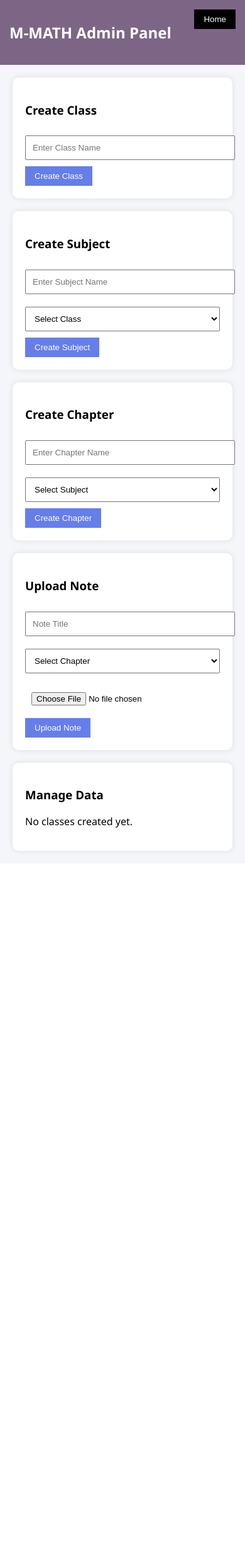
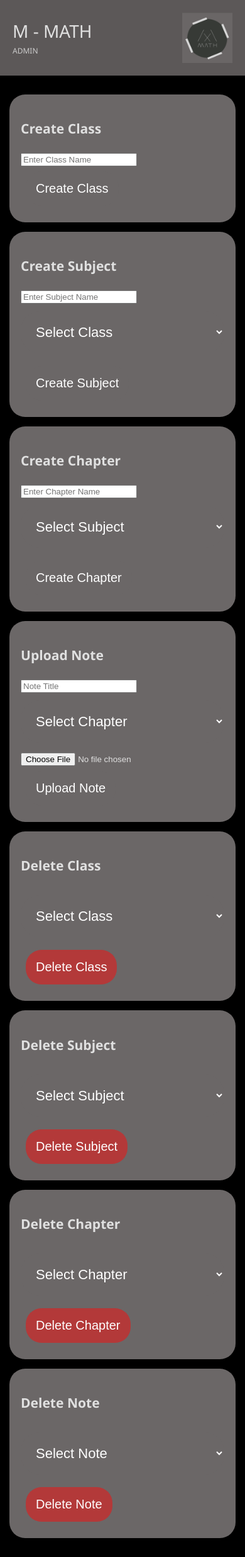
Before and after one commit to Vidhi4401/M-MATH, a FastAPI app: page /admin in a window 390 px wide. Shown: the whole page at 63% size. Before the commit the page ends 1358 px from the top, so only its background shows below. Run offline with FastAPI, Linux system fonts and the light colour scheme.

Commit message:
Merge remote repository

```diff
--- a/static/dashboard.css
+++ b/static/dashboard.css
@@ -1,92 +1,382 @@
+/* GLOBAL */
+
 body{
 
+margin:0;
 font-family:Segoe UI;
-margin:0;
-background:#f4f6f9;
+
+background:black;
+
+color:#e0e0e0;
 
 }
 
+
+/* NAVBAR */
+
 .navbar{
 
-background:#381343a1;
+background:#5c5858;
+
+padding:20px;
+
+display:flex;
+
+justify-content:space-between;
+
+align-items:center;
+
+}
+
+
+.nav-left h2{
+
+margin:0;
+
+font-size:28px;
+
+font-weight:300;
+
+}
+
+
+.role{
+
+font-size:12px;
+
+color:#ccc;
+
+}
+
+
+/* BIG LOGO */
+
+.nav-logo{
+
+width:80px;
+
+height:80px;
+
+}
+
+
+/* CONTAINER */
+
+.container{
+
+max-width:500px;
+
+margin:auto;
+
+padding:20px;
+
+}
+
+
+/* DROPDOWNS */
+
+select{
+
+width:100%;
+
+padding:18px;
+
+margin:12px 0;
+
+border-radius:40px;
+
+border:none;
+
+background:#6b6767;
+
 color:white;
+
+font-size:18px;
+
+}
+
+
+/* CARD */
+
+.card{
+
+background:#6b6767;
+
+padding:18px;
+
+margin:15px 0;
+
+border-radius:40px;
+
+}
+
+
+/* BUTTONS */
+
+button{
+
+padding:10px 25px;
+
+margin:8px;
+
+border-radius:25px;
+
+border:none;
+
+background:#6b6767;
+
+color:white;
+
+font-size:16px;
+
+cursor:pointer;
+
+}
+
+
+button:hover{
+
+background:#888;
+
+}
+
+
+/* DELETE BUTTON */
+
+.delete{
+
+background:#b33939;
+
+}
+
+
+/* NOTE ITEMS */
+
+.note{
+
+background:#6b6767;
+
 padding:15px;
 
-display:flex;
-justify-content:space-between;
+margin:10px 0;
+
+border-radius:25px;
+
+}
+
+
+/* RESPONSIVE */
+
+@media(max-width:768px){
+
+.nav-logo{
+
+width:60px;
+
+height:60px;
 
 }
 
 .container{
 
-padding:20px;
-
-display:grid;
-grid-template-columns:repeat(auto-fit,minmax(300px,1fr));
-gap:20px;
+padding:10px;
 
 }
 
-.card{
+select{
 
-background:white;
-padding:20px;
-border-radius:10px;
-
-box-shadow:0 0 10px rgba(0,0,0,0.1);
+font-size:16px;
 
 }
 
-input, select{
+}
+/* =========================
+   STUDENT MOBILE SIZE FIX
+========================= */
 
-width:100%;
-padding:10px;
-margin:10px 0;
+@media (max-width:768px){
+
+/* make container full width */
+
+.container{
+
+max-width:100%;
+
+padding:15px;
+
+}
+
+
+/* increase dropdown size */
+
+select{
+
+font-size:20px;
+
+padding:18px;
+
+border-radius:30px;
+
+}
+
+
+/* increase buttons */
+
+button{
+
+font-size:18px;
+
+padding:14px 20px;
+
+border-radius:25px;
+
+}
+
+
+/* increase card size */
+
+.card{
+
+font-size:18px;
+
+padding:18px;
+
+border-radius:25px;
+
+}
+
+
+/* increase navbar text */
+
+.nav-left h2{
+
+font-size:26px;
+
+}
+
+
+/* increase logo size */
+
+.nav-logo{
+
+width:70px;
+
+height:70px;
+
+}
+
+
+/* increase notes text */
+
+.note{
+
+font-size:18px;
+
+padding:18px;
+
+}
+
+}
+
+
+/* EXTRA SMALL PHONES */
+
+@media (max-width:480px){
+
+select{
+
+font-size:22px;
+
+padding:20px;
 
 }
 
 button{
 
-padding:8px 15px;
-background:#667eea;
-color:white;
-border:none;
-cursor:pointer;
+font-size:20px;
+
+padding:16px;
 
 }
 
-.delete{
+.nav-left h2{
 
-background:red;
+font-size:28px;
 
 }
 
-.item{
+.nav-logo{
 
-margin-top:10px;
+width:80px;
+
+height:80px;
 
 }
 
-.sub-item{
+}
+/* DATA TABLE */
 
-margin-left:15px;
+.data-table{
+
+width:100%;
+
+border-collapse:collapse;
+
+margin-top:15px;
+
+background:#6b6767;
+
+border-radius:15px;
+
+overflow:hidden;
 
 }
 
-.chapter{
+.data-table th{
 
-margin-left:30px;
+background:#5c5858;
+
+padding:12px;
+
+text-align:left;
+
+font-size:16px;
 
 }
 
-.note{
+.data-table td{
 
-margin-left:45px;
+padding:10px;
+
+border-bottom:1px solid rgba(255,255,255,0.1);
+
+font-size:15px;
 
 }
 
-.logout{
+.data-table tr:hover{
 
-background:black;
+background:#7a7676;
 
 }
+
+
+/* MOBILE TABLE FIX */
+
+@media(max-width:768px){
+
+.data-table{
+
+font-size:14px;
+
+}
+
+.data-table button{
+
+padding:6px 10px;
+
+font-size:14px;
+
+}
+
+}
--- a/templates/admin.html
+++ b/templates/admin.html
@@ -11,16 +11,20 @@
 </head>
 
 <body>
-
 <div class="navbar">
 
-<h2>M-MATH Admin Panel</h2>
+<div class="nav-left">
 
-<a href="/">
-<button class="logout">Home</button>
-</a>
+<h2>M - MATH</h2>
+<span class="role">ADMIN</span>
 
 </div>
+
+<img src="/static/logo.png" class="nav-logo">
+
+</div>
+
+
 
 
 <div class="container">
@@ -143,87 +147,138 @@
 </div>
 
 
-<!-- EXISTING DATA -->
+
+
+<!-- DELETE CLASS CARD -->
 
 <div class="card">
 
-<h3>Manage Data</h3>
+<h3>Delete Class</h3>
 
-{% if classes|length == 0 %}
+<form method="get" action="" onsubmit="this.action='/delete-class/' + this.class_id.value">
 
-<p>No classes created yet.</p>
+<select name="class_id" required>
 
-{% endif %}
+<option value="">Select Class</option>
 
 {% for c in classes %}
-
-<div class="item">
-
-<h4>
-
+<option value="{{c.id}}">
 {{c.name}}
-
-<a href="/delete-class/{{c.id}}">
-<button class="delete">Delete</button>
-</a>
-
-</h4>
-
-
-{% for s in c.subjects %}
-
-<div class="sub-item">
-
-<b>{{s.name}}</b>
-
-<a href="/delete-subject/{{s.id}}">
-<button class="delete">Delete</button>
-</a>
-
-{% for ch in s.chapters %}
-
-<div class="chapter">
-
-{{ch.name}}
-
-<a href="/delete-chapter/{{ch.id}}">
-<button class="delete">Delete</button>
-</a>
-
-{% for n in ch.notes %}
-
-<div class="note">
-
-{{n.title}}
-
-<a href="/view/{{n.filename}}" target="_blank">
-<button>View</button>
-</a>
-
-<a href="/delete-note/{{n.id}}">
-<button class="delete">Delete</button>
-</a>
-
-</div>
-
+</option>
 {% endfor %}
 
-</div>
+</select>
 
-{% endfor %}
+<button type="submit" class="delete">
+Delete Class
+</button>
 
-</div>
-
-{% endfor %}
-
-</div>
-
-{% endfor %}
+</form>
 
 </div>
 
 
+
+<!-- DELETE SUBJECT CARD -->
+
+<div class="card">
+
+<h3>Delete Subject</h3>
+
+<form method="get" action="" onsubmit="this.action='/delete-subject/' + this.subject_id.value">
+
+<select name="subject_id" required>
+
+<option value="">Select Subject</option>
+
+{% for c in classes %}
+{% for s in c.subjects %}
+<option value="{{s.id}}">
+{{c.name}} - {{s.name}}
+</option>
+{% endfor %}
+{% endfor %}
+
+</select>
+
+<button type="submit" class="delete">
+Delete Subject
+</button>
+
+</form>
+
 </div>
+
+
+
+<!-- DELETE CHAPTER CARD -->
+
+<div class="card">
+
+<h3>Delete Chapter</h3>
+
+<form method="get" action="" onsubmit="this.action='/delete-chapter/' + this.chapter_id.value">
+
+<select name="chapter_id" required>
+
+<option value="">Select Chapter</option>
+
+{% for c in classes %}
+{% for s in c.subjects %}
+{% for ch in s.chapters %}
+<option value="{{ch.id}}">
+{{c.name}} - {{s.name}} - {{ch.name}}
+</option>
+{% endfor %}
+{% endfor %}
+{% endfor %}
+
+</select>
+
+<button type="submit" class="delete">
+Delete Chapter
+</button>
+
+</form>
+
+</div>
+
+
+
+<!-- DELETE NOTE CARD -->
+
+<div class="card">
+
+<h3>Delete Note</h3>
+
+<form method="get" action="" onsubmit="this.action='/delete-note/' + this.note_id.value">
+
+<select name="note_id" required>
+
+<option value="">Select Note</option>
+
+{% for c in classes %}
+{% for s in c.subjects %}
+{% for ch in s.chapters %}
+{% for n in ch.notes %}
+<option value="{{n.id}}">
+{{c.name}} - {{s.name}} - {{ch.name}} - {{n.title}}
+</option>
+{% endfor %}
+{% endfor %}
+{% endfor %}
+{% endfor %}
+
+</select>
+
+<button type="submit" class="delete">
+Delete Note
+</button>
+
+</form>
+
+</div>
+
 
 </body>
 </html>
```
Also changed, not shown: config.py (+9 -2 lines), static/style.css (+111 -24 lines), templates/landing.html (+6 -3 lines), templates/student.html (+12 -1 lines), static/logo.png (added), 1 other file.
